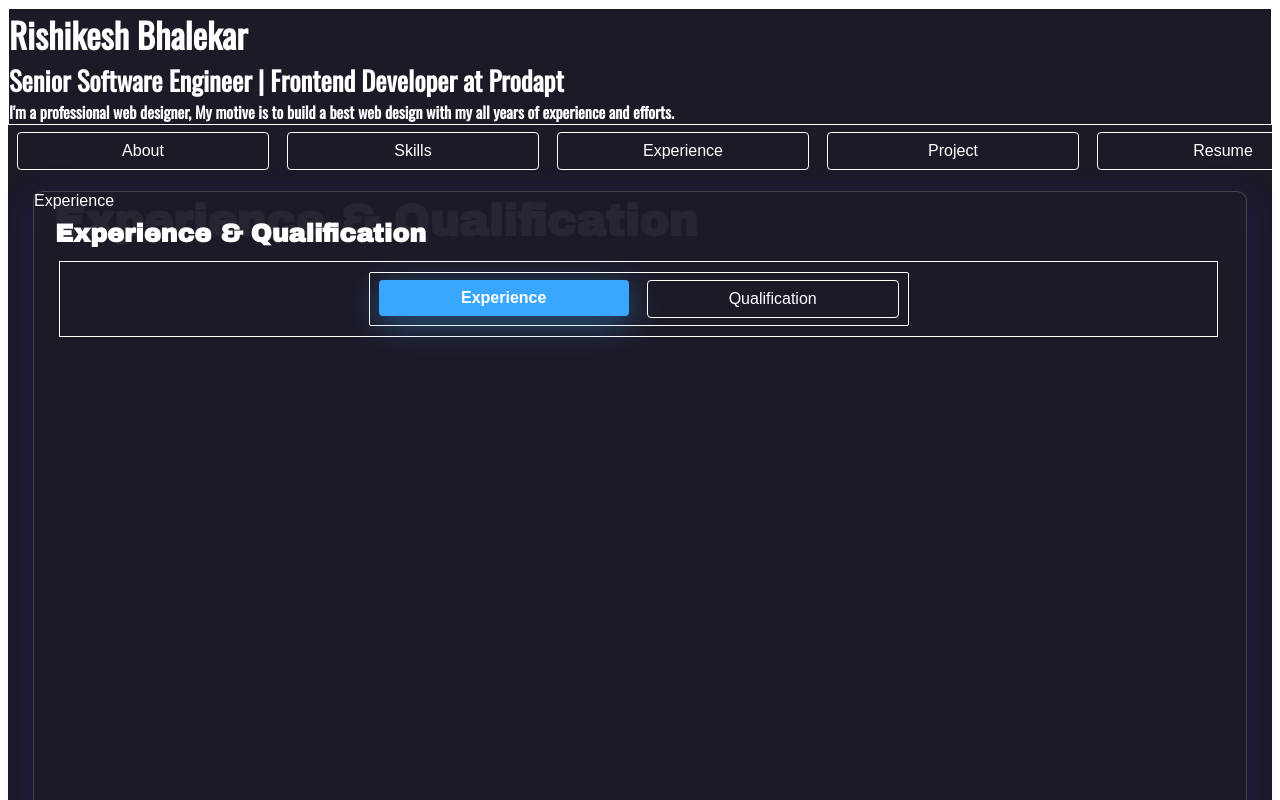
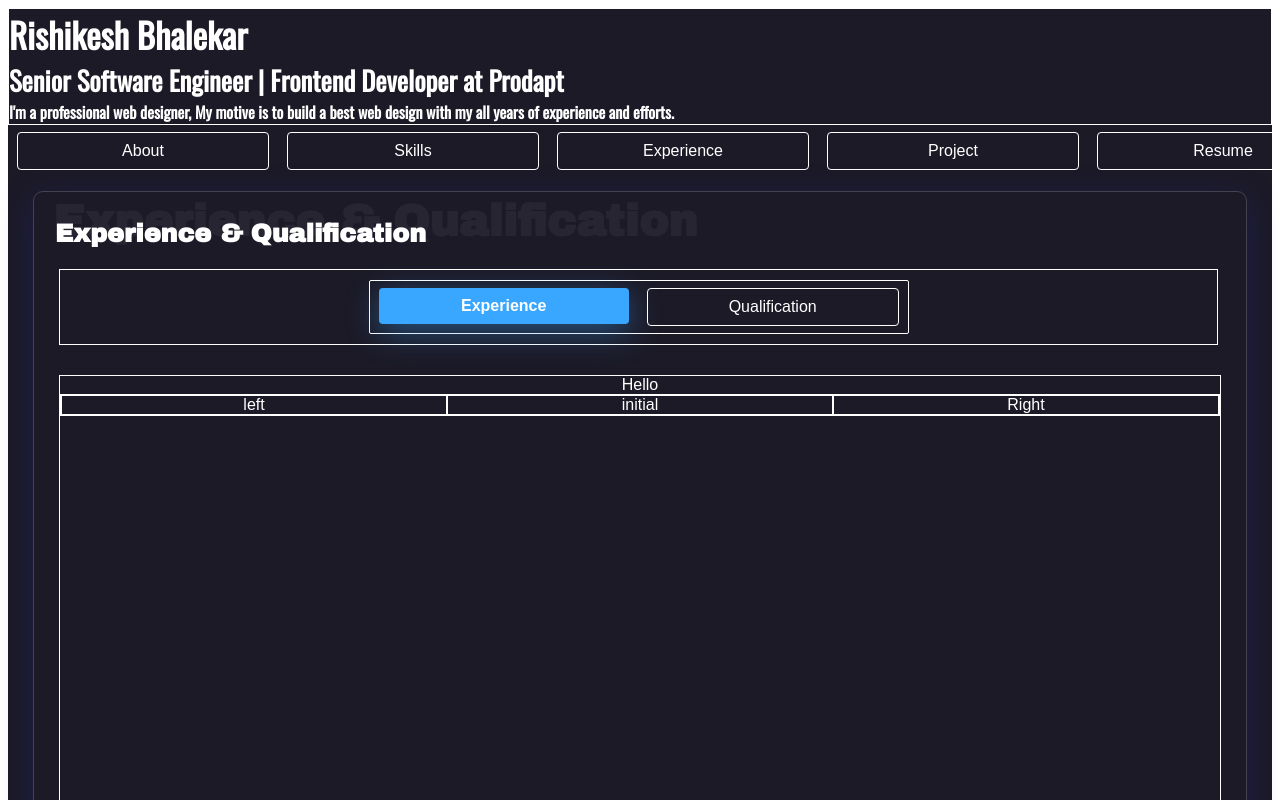
Before and after one commit to R1Sh0315/Portfolio-v01.1, a React (Vite) app: page / in a window 1280 px wide. Shown: the top 800 px of the page. Built offline with nearby package versions, Linux system fonts and the light colour scheme; a web font is replaced by a local one.

Commit message:
working on timeline

```diff
--- a/src/Components/Experience-Component.tsx
+++ b/src/Components/Experience-Component.tsx
@@ -1,6 +1,7 @@
 import React, { useState } from "react";
 import LabelShadowComponent from "./Label-Shadow";
 import ButtonGroupComponent from "./Buttongroup-Component";
+import TimeLineComponent from "./Timeline-component";
 
 interface IExp {
   label: string;
@@ -15,13 +16,18 @@ const ExperienceComponent: React.FC<IExp> = ({ label }) => {
     setBtnGrpValue(value);
   };
 
+  const experience = <div className="exp-body">Hello</div>;
+
   return (
     <div className="exp-contianer">
       <LabelShadowComponent label={label} />
       <div className="exp-content">
         <ButtonGroupComponent bgList={bgList} outputValue={selectedValue} />
       </div>
-      <div>{bgList[btnGrpValue]}</div>
+      <div className="exp-body-container">
+        {experience}
+        <TimeLineComponent timelineType={"horizontral"} cell2Type={"initial"} />
+      </div>
     </div>
   );
 };
--- /dev/null
+++ b/src/Components/Timeline-component.tsx
@@ -0,0 +1,27 @@
+import React, { useState } from "react";
+
+interface ITimeline {
+  timelineType: string;
+  cell2Type: string;
+}
+
+// enum Stage {
+//     initial = 'INITIAL'
+//     initial = 'INITIAL'
+//     end = 'end'
+// }
+
+const TimeLineComponent: React.FC<ITimeline> = ({
+  timelineType,
+  cell2Type,
+}) => {
+  return (
+    <div className={`time-line-contianer ${timelineType}-timeline`}>
+      <div className="time-line-cell-1">left</div>
+      <div className={`time-line-cell-2 ${cell2Type}-stage`}>{cell2Type}</div>
+      <div className="time-line-cell-3">Right</div>
+    </div>
+  );
+};
+
+export default TimeLineComponent;
--- a/src/styles.css
+++ b/src/styles.css
@@ -216,13 +216,14 @@ strong {
   border: 1px solid rgba(255, 255, 255, 0.18);
   height: 700px;
   display: flex;
+  flex-direction: column;
 }
 
 .exp-content {
-  position: absolute;
-  top: 69px;
+  position: relative;
+  /* top: 69px; */
   display: flex;
-  margin: 0 25px;
+  margin: 77px 25px 15px 25px;
   text-align: start;
   padding: 3px;
   flex-direction: row;
@@ -256,12 +257,34 @@ strong {
   background-color: transparent;
 }
 
+.exp-body-container {
+  border: 1px solid white;
+  margin: 15px 25px;
+  height: inherit;
+}
+
 .experience-container {
   display: flex;
   width: 30%;
   justify-content: center;
   align-items: center;
   flex-direction: column;
+}
+
+.time-line-contianer {
+  border: 1px solid white;
+}
+
+.horizontral-timeline {
+  display: flex;
+  flex-direction: row;
+}
+
+.time-line-cell-1,
+.time-line-cell-2,
+.time-line-cell-3 {
+  border: 1px solid white;
+  width: 100%;
 }
 
 .yexp {
```
